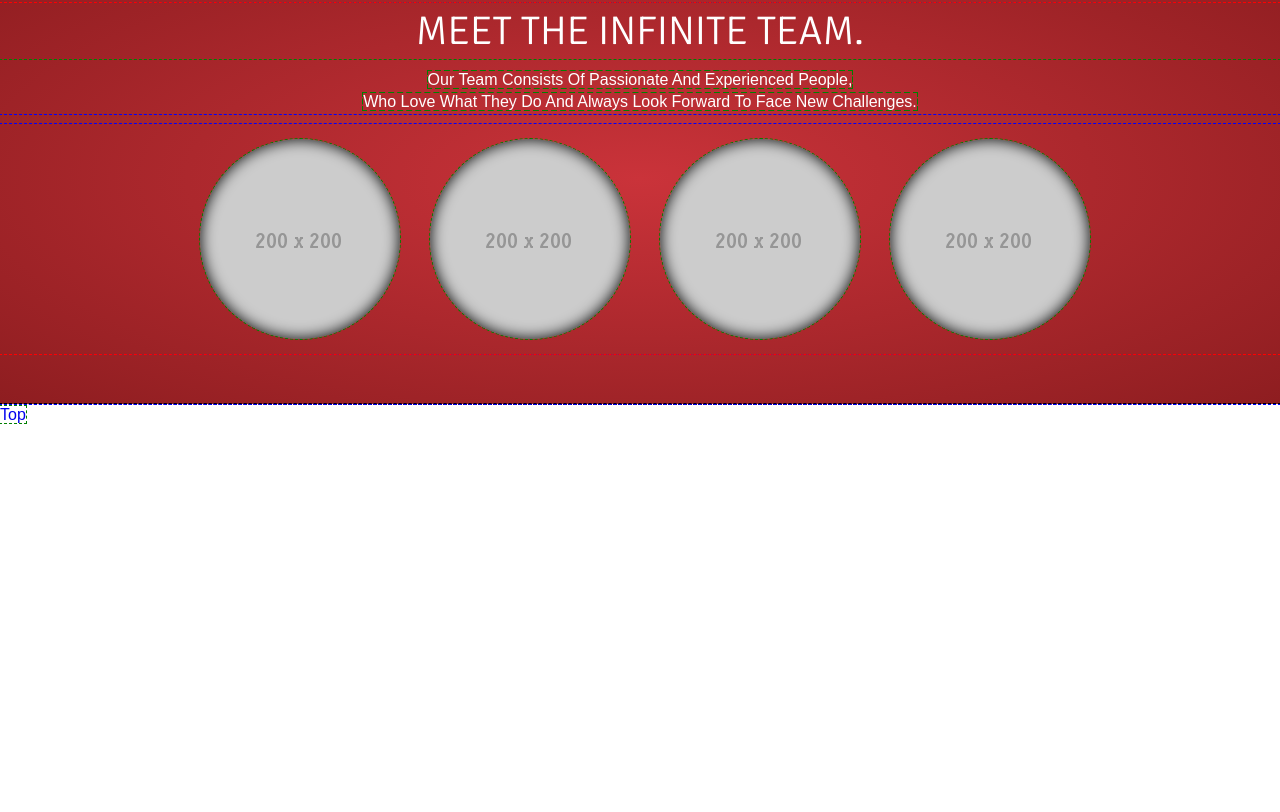
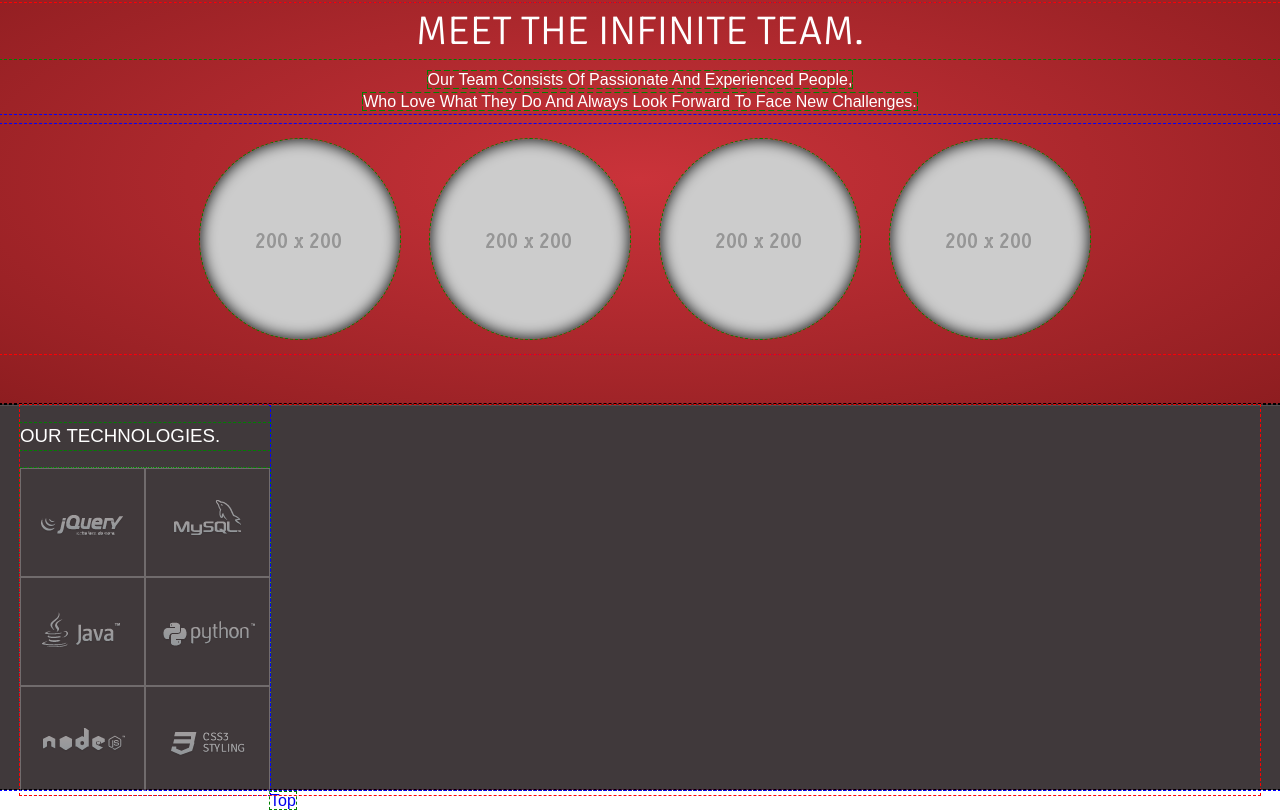
Before and after one commit to 1Tuts/mahmoodian-w2-project, a plain HTML site: page index.html in a window 1280 px wide. Shown: the part 1772-2584 px from the top of the page. Before the commit the page ends 2198 px from the top, so only its background shows below. Drawn offline with nearby package versions, Linux system fonts and the light colour scheme.

Commit message:
design our techno panel

```diff
--- a/_css/style.css
+++ b/_css/style.css
@@ -396,3 +396,27 @@ search_form {
 	background-repeat:no-repeat;
 	background-position:center;
 }
+
+/*--- Main ---*/
+
+.main {
+	background: #40393B;
+	border-top: 1px solid rgba(0,0,0,0.15);
+	box-shadow: 0 1px 0 rgba(255, 255, 255, 0.1) inset;
+	height:385px;
+	padding:0 20px;
+	margin:0;
+	color:white;
+}
+
+.techno a {
+	border:1px solid rgba(255,255,255,.5);
+	display:block;
+	opacity:.5;
+}
+
+.techno a:hover {
+	opacity:1;
+	background-color: rgba(255,255,255,.1);
+	border:1px solid rgba(255,255,255,1);
+}
--- a/index.html
+++ b/index.html
@@ -247,10 +247,27 @@
 
 
     <div class="main">
-    	<section>
-            <div class="techno"></div>
-            <div class="contact"></div>
-            <div class="links"></div>
+    	<section class="main_floor cover">
+            <div class="techno left">
+            	<h3>OUR TECHNOLOGIES.</h3>
+                <table width="230">
+                  <tr>
+                    <td><a href="#"><img src="_image/client_1.png" /></a></td>
+                    <td><a href="#"><img src="_image/client_2.png" /></a></td>
+                  </tr>
+                  <tr>
+                    <td><a href="#"><img src="_image/client_3.png" /></a></td>
+                    <td><a href="#"><img src="_image/client_4.png" /></a></td>
+                  </tr>
+                  <tr>
+                    <td><a href="#"><img src="_image/client_5.png" /></a></td>
+                    <td><a href="#"><img src="_image/client_6.png" /></a></td>
+                  </tr>
+                </table>
+
+            </div>
+            <div class="contact left"></div>
+            <div class="links left"></div>
         </section>
     </div>
 
```
